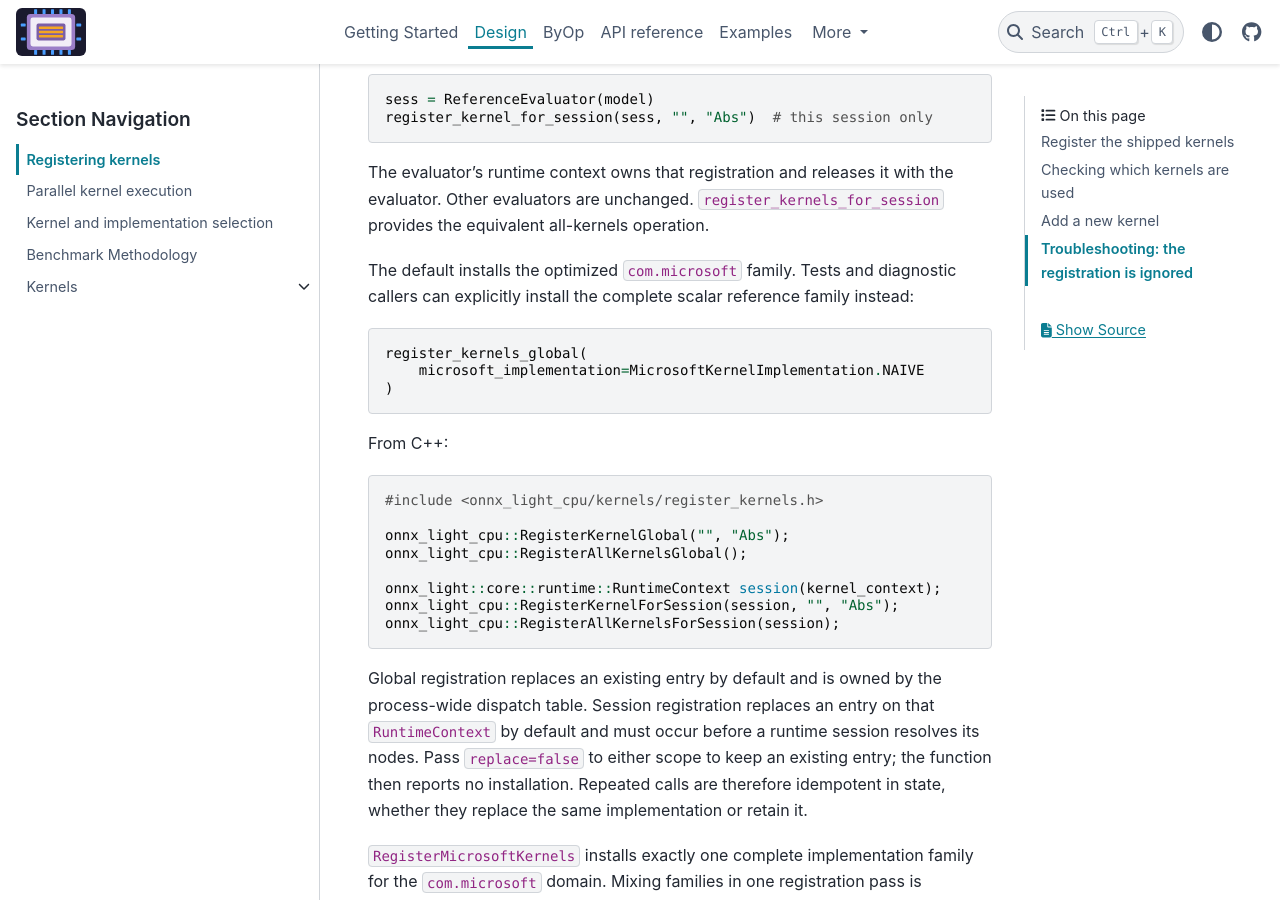
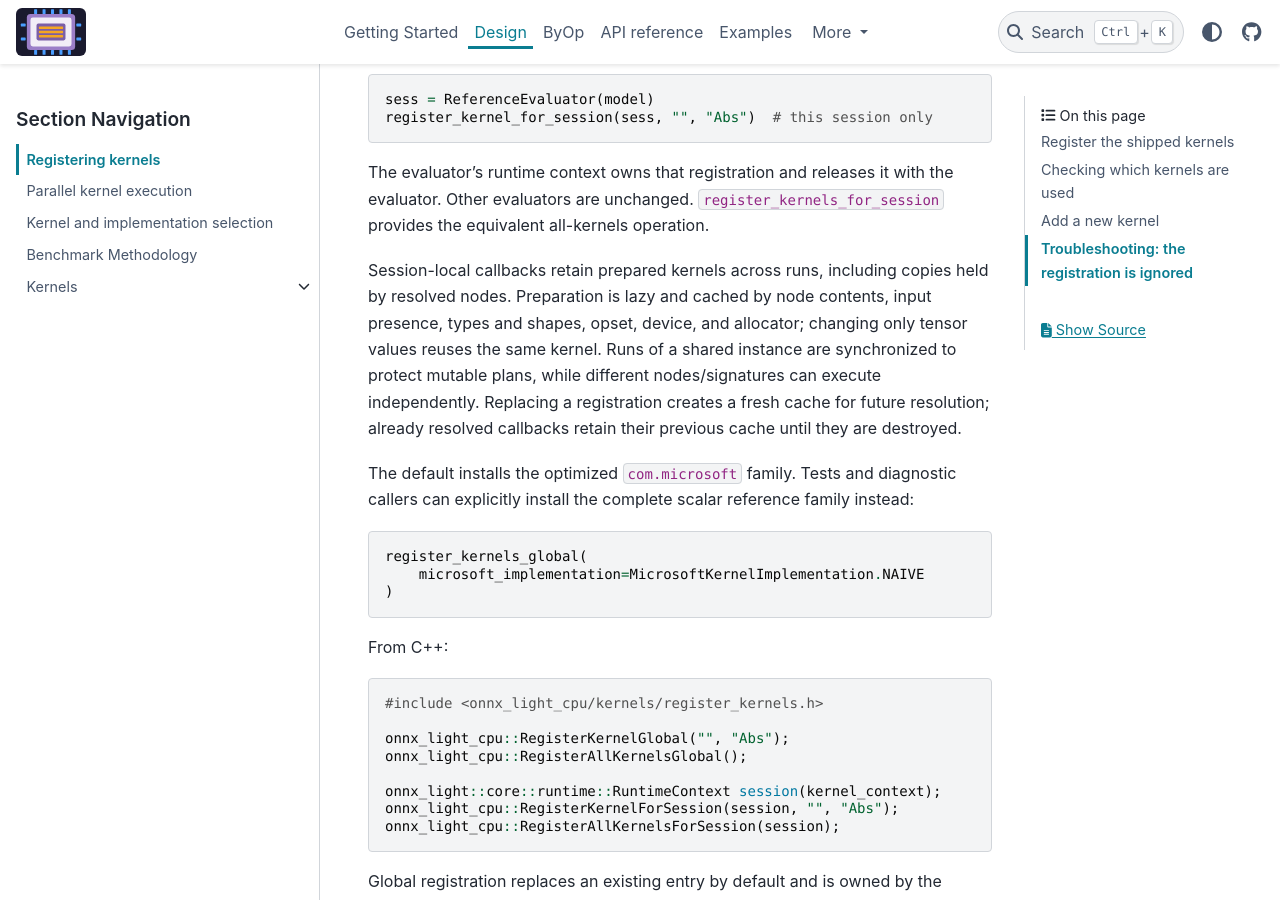
Before and after one commit to xadupre/onnx-light-cpu, a Sphinx documentation site: the page built from docs/design/registering_kernels.rst, in a window 1280 px wide and 900 px high, scrolled down 1201 px. Built offline with Sphinx 7.4.7 and the PyData theme 0.15.4, drawn with Linux system fonts in a browser that asks for light colours; pages that are not in the unit, such as notebooks, are missing from menus.

Commit message:
Preserve prepared kernels across session-local invocations (#715)
* Initial plan

* Preserve prepared session-local kernels by node and input signature

Co-authored-by: xadupre <22452781+xadupre@users.noreply.github.com>

* Validate prepared session kernels against onnx-light runtime APIs

Co-authored-by: xadupre <22452781+xadupre@users.noreply.github.com>

---------

Co-authored-by: copilot-swe-agent[bot] <198982749+Copilot@users.noreply.github.com>
Co-authored-by: xadupre <22452781+xadupre@users.noreply.github.com>

```diff
--- a/docs/design/registering_kernels.rst
+++ b/docs/design/registering_kernels.rst
@@ -60,6 +60,14 @@ without touching the shared table, use ``register_kernel_for_session``:
 The evaluator's runtime context owns that registration and releases it with the
 evaluator. Other evaluators are unchanged. ``register_kernels_for_session``
 provides the equivalent all-kernels operation.
+
+Session-local callbacks retain prepared kernels across runs, including copies
+held by resolved nodes. Preparation is lazy and cached by node contents, input
+presence, types and shapes, opset, device, and allocator; changing only tensor
+values reuses the same kernel. Runs of a shared instance are synchronized to
+protect mutable plans, while different nodes/signatures can execute independently.
+Replacing a registration creates a fresh cache for future resolution; already
+resolved callbacks retain their previous cache until they are destroyed.
 
 The default installs the optimized ``com.microsoft`` family. Tests and
 diagnostic callers can explicitly install the complete scalar reference
```
Also changed, not shown: 4 other files.
